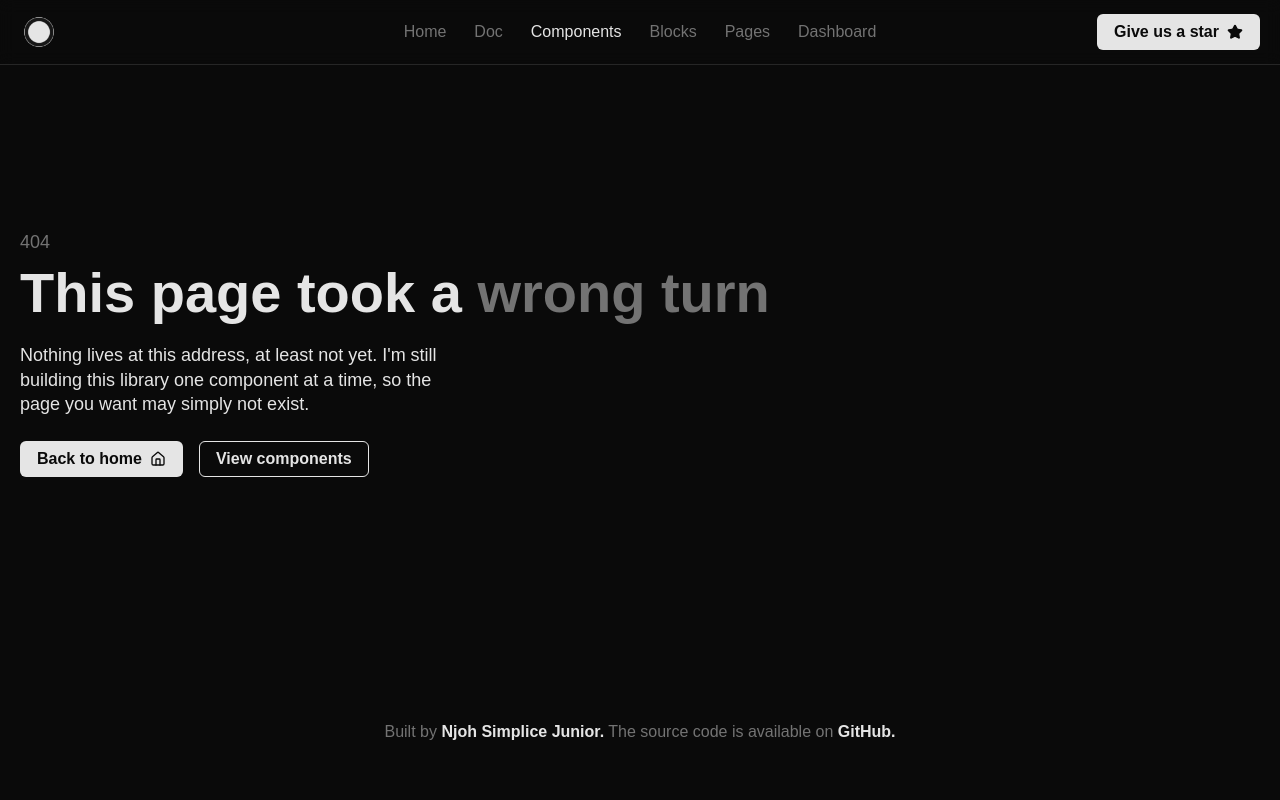
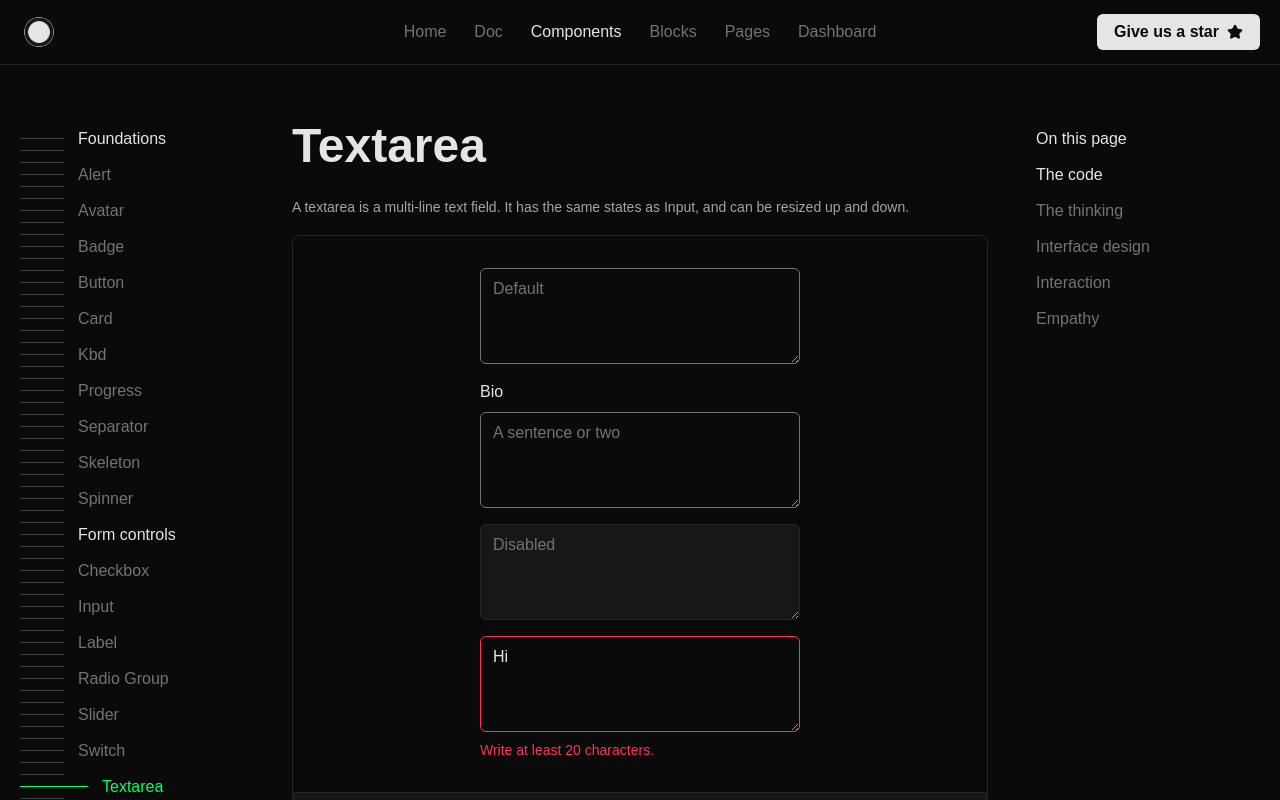
Before and after one commit to njoh-simplice/ui-nsdev, a Next.js app: page /components/textarea in a window 1280 px wide. Before the commit this address had no page. Shown: the top 800 px of the page. Built offline with nearby package versions, Linux system fonts and the light colour scheme; a web font is replaced by a local one.

Commit message:
Add the Textarea component and page
A native textarea that reuses the shared control styles, resizable vertically only.

Co-Authored-By: Claude Sonnet 5.5 <noreply@anthropic.com>

```diff
--- a/content/components/index.ts
+++ b/content/components/index.ts
@@ -18,6 +18,7 @@ import { meta as card } from "./card/meta";
 import { meta as kbd } from "./kbd/meta";
 import { meta as skeleton } from "./skeleton/meta";
 import { meta as spinner } from "./spinner/meta";
+import { meta as textarea } from "./textarea/meta";
 
 export const components = [
   avatar,
@@ -37,4 +38,5 @@ export const components = [
   kbd,
   skeleton,
   spinner,
+  textarea,
 ];
--- /dev/null
+++ b/content/components/textarea/demo.tsx
@@ -0,0 +1,26 @@
+import { Label } from "@/components/ui/label";
+import { Textarea } from "@/components/ui/textarea";
+
+export default function TextareaDemo() {
+  return (
+    <div className="flex w-full max-w-xs flex-col gap-4">
+      <Textarea aria-label="Default" placeholder="Default" />
+      <div className="flex flex-col gap-2">
+        <Label htmlFor="bio">Bio</Label>
+        <Textarea id="bio" placeholder="A sentence or two" />
+      </div>
+      <Textarea aria-label="Disabled" placeholder="Disabled" disabled />
+      <div className="flex flex-col gap-2">
+        <Textarea
+          aria-label="Message"
+          aria-invalid
+          aria-describedby="message-error"
+          defaultValue="Hi"
+        />
+        <p id="message-error" className="text-sm text-danger">
+          Write at least 20 characters.
+        </p>
+      </div>
+    </div>
+  );
+}
--- /dev/null
+++ b/content/components/textarea/meta.ts
@@ -0,0 +1,6 @@
+export const meta = {
+  title: "Textarea",
+  slug: "textarea",
+  group: "Form controls",
+  description: "A multi-line text field with the same states as Input, resizable up and down.",
+} as const;
--- /dev/null
+++ b/src/app/components/textarea/page.tsx
@@ -0,0 +1,130 @@
+import type { Metadata } from "next";
+import { ComponentPage } from "@/components/component-page";
+import TextareaDemo from "@content/components/textarea/demo";
+import { meta } from "@content/components/textarea/meta";
+
+export const metadata: Metadata = { title: meta.title, description: meta.description };
+
+export default function Page() {
+  return (
+    <ComponentPage
+      title={meta.title}
+      lead="A textarea is a multi-line text field. It has the same states as Input, and can be resized up and down."
+      demo={<TextareaDemo />}
+      demoPath="content/components/textarea/demo.tsx"
+      sourcePath="src/components/ui/textarea.tsx"
+      props={[
+        {
+          name: "rows",
+          type: "number",
+          description: "How many lines tall it starts, if you don't want the default minimum.",
+        },
+        {
+          name: "placeholder",
+          type: "string",
+          description: "A hint shown while the field is empty. It is not a name for the field.",
+        },
+        {
+          name: "disabled",
+          type: "boolean",
+          default: "false",
+          description: "Turns the field off. It can't be focused or edited.",
+        },
+        {
+          name: "aria-invalid",
+          type: "boolean",
+          description: "Marks the value as wrong, and turns the border to the danger color.",
+        },
+        {
+          name: "className",
+          type: "string",
+          description: "Extra classes, added after the textarea's own.",
+        },
+      ]}
+      propsNote="Textarea is the native element, so every other textarea prop works."
+      thinking={{
+        intro: "A textarea is an Input that grows. It should look and behave like one.",
+        notes: [
+          {
+            label: "The native element:",
+            text: "There is no wrapper, so it behaves exactly like a normal textarea in forms and with the browser's spell check.",
+          },
+          {
+            label: "One look for text fields:",
+            text: "It shares its styles with Input, so a field of either kind has the same border, colors and states.",
+          },
+          {
+            label: "Inside a Field:",
+            text: "To connect a label, a hint and an error to it, render it through FieldControl. The Field page shows how.",
+          },
+        ],
+      }}
+      design={{
+        notes: [
+          {
+            label: "Size:",
+            text: "At least 96px tall, with 12px of side padding and 8px above and below, 16px text, and the md radius, 6px.",
+          },
+          {
+            label: "Outline:",
+            text: "A 1px border in the secondary text color, 4.2:1 against the page, the same as Input.",
+          },
+          {
+            label: "Resizing:",
+            text: "It can be dragged taller or shorter from the bottom corner. It can't be dragged wider, so it can't break the layout.",
+          },
+          {
+            label: "States:",
+            text: "Invalid turns the border to the danger color. Disabled is a surface fill with a hairline border and quiet text.",
+          },
+        ],
+      }}
+      interaction={{
+        notes: [
+          {
+            label: "Hover:",
+            text: "The border brightens, but only on a field that is valid and enabled.",
+          },
+          {
+            label: "Focus:",
+            text: "A 2px outline, 2px away from the field.",
+          },
+          {
+            label: "Invalid:",
+            text: "Keeps its danger border on hover and focus.",
+          },
+          {
+            label: "Disabled:",
+            text: "It can't be focused or edited, and shows a not-allowed cursor.",
+          },
+        ],
+      }}
+      empathy={{
+        notes: [
+          {
+            label: "Name it:",
+            text: (
+              <>
+                Use a Label with <code>htmlFor</code>, or an <code>aria-label</code>. The bare
+                fields in the demo have one.
+              </>
+            ),
+          },
+          {
+            label: "Say what is wrong:",
+            text: (
+              <>
+                Write the message next to the field and tie it in with{" "}
+                <code>aria-describedby</code>, as the invalid example does.
+              </>
+            ),
+          },
+          {
+            label: "A placeholder is not a label:",
+            text: "It disappears as soon as someone types, and its color is 4.2:1, just under the 4.5:1 that AA asks for.",
+          },
+        ],
+      }}
+    />
+  );
+}
--- /dev/null
+++ b/src/components/ui/textarea.tsx
@@ -0,0 +1,10 @@
+import type { ComponentProps } from "react";
+import { cx } from "@/lib/cx";
+import { controlStyles } from "@/lib/styles";
+
+// A multi-line text field. It is the native element with the same look as Input, and it can be
+// resized up and down (not sideways, so it can't break the layout). Inside a Field, render it
+// through FieldControl so the label, hint and error are connected to it.
+export function Textarea({ className, ...props }: ComponentProps<"textarea">) {
+  return <textarea className={cx("min-h-24 resize-y py-2", controlStyles, className)} {...props} />;
+}
```
